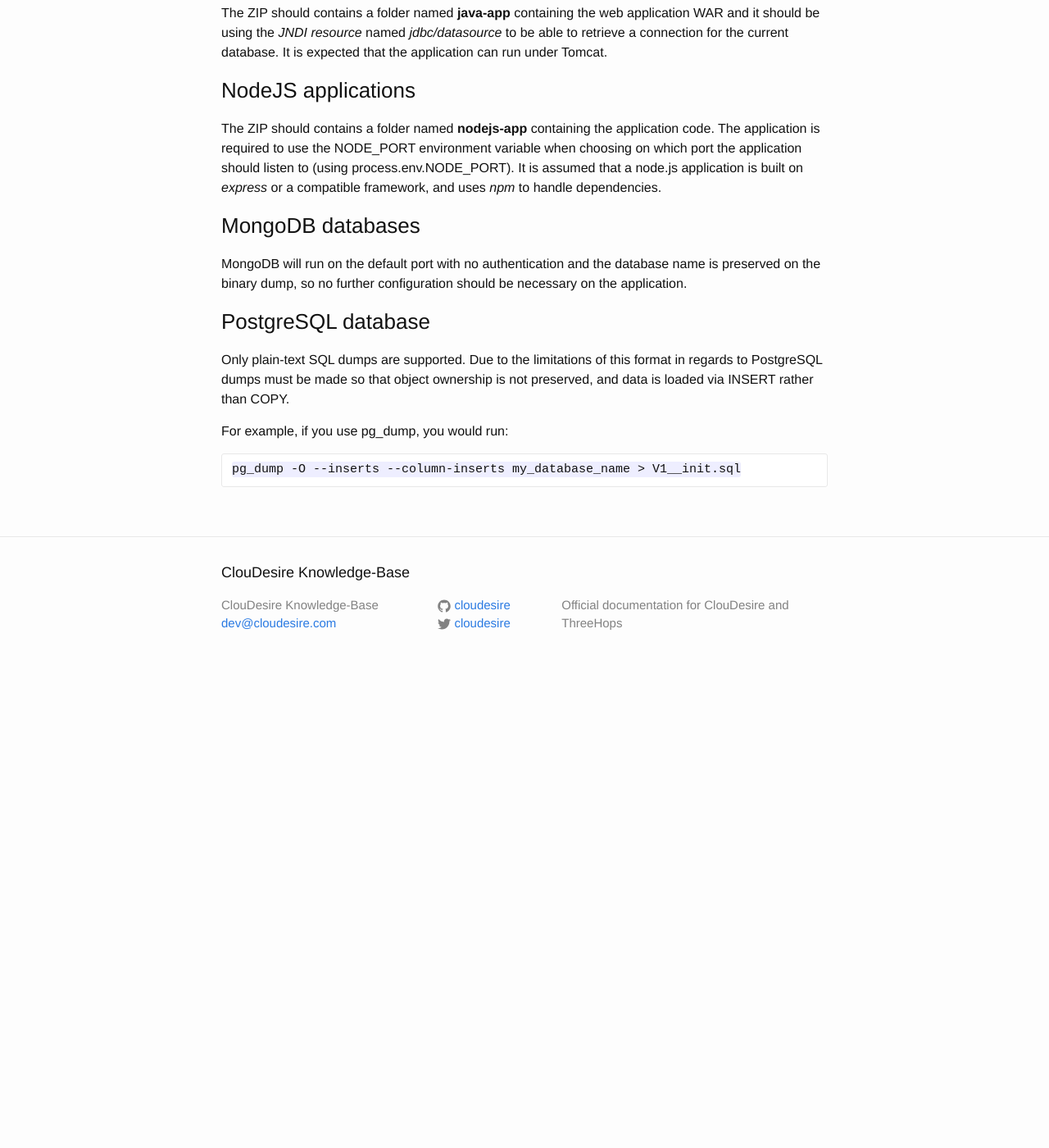
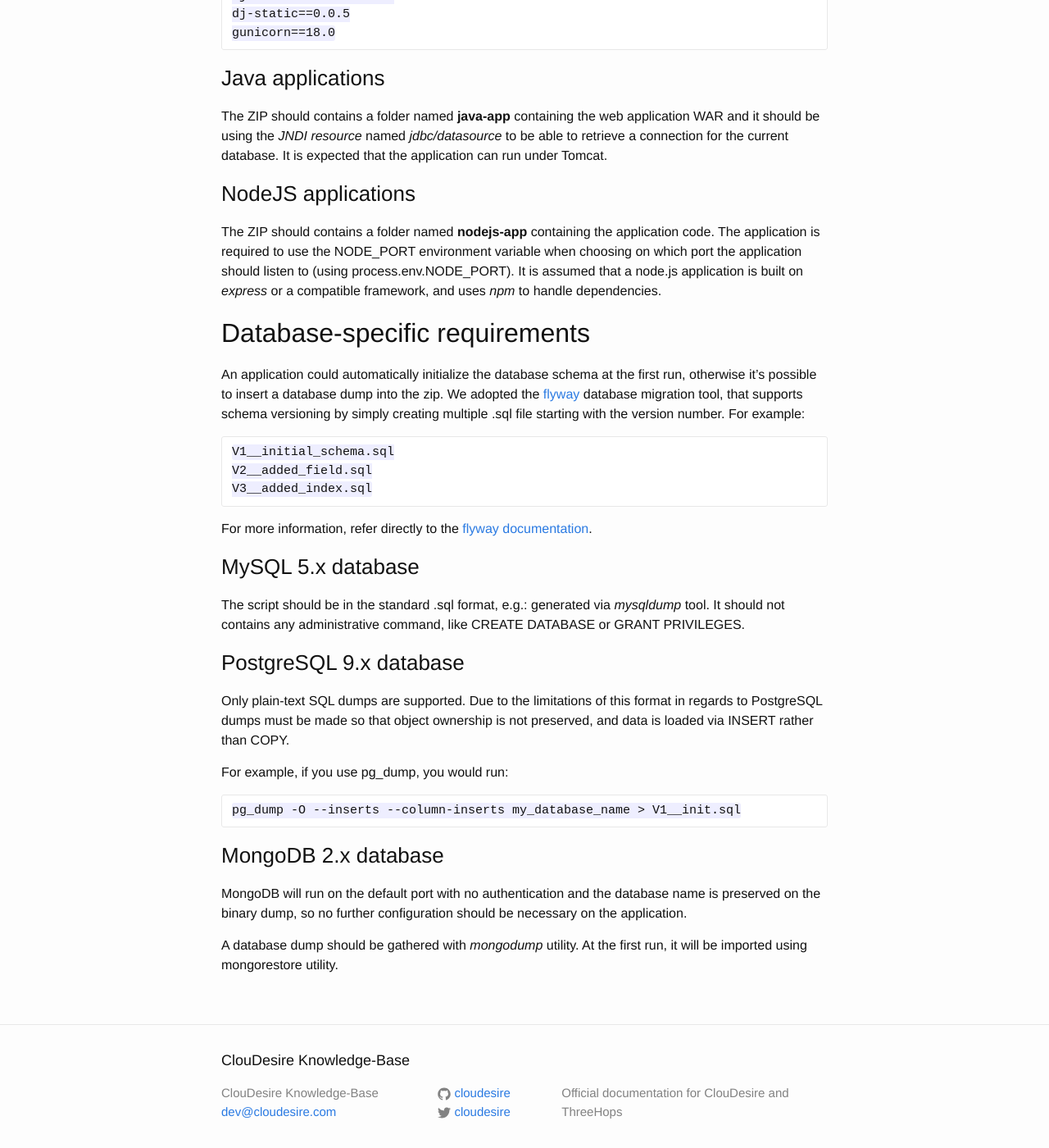
Before and after one commit to AndreaVecchi/cloudesire.github.io, a Jekyll site: the page built from en/000-zip-package.md, in a window 1280 px wide and 1400 px high, scrolled down 1708 px. Shown: the whole window at 82% size. Built offline with Jekyll 4.4.1, drawn with Linux system fonts in a browser that asks for light colours; before the commit the page ends 2540 px from its top, so only the background shows below that; some of the changed text lies outside the part shown.

Commit message:
Improved zip package creation page

````diff
--- a/en/000-zip-package.md
+++ b/en/000-zip-package.md
@@ -12,9 +12,13 @@ To be able to deploy automatically an Application, a ZIP package is required, co
 
 The ZIP package structure must meet the following general criteria:
 
-  * A folder named *sql* when using MySQL and PostgresSQL;
+  * A folder named *sql* when using MySQL and PostgreSQL;
   * A folder named *mongodb* when using MongoDB;
   * A folder with the web application’s code, depending on the language and/or stack used.
+
+## Application Stacks-specific requirements
+
+We support several application stack, but every one has specific things that should be kept in consideration.
 
 ### PHP applications
 
@@ -76,15 +80,35 @@ The ZIP should contains a folder named **java-app** containing the web applicati
 
 The ZIP should contains a folder named **nodejs-app** containing the application code. The application is required to use the NODE_PORT environment variable when choosing on which port the application should listen to (using process.env.NODE_PORT). It is assumed that a node.js application is built on *express* or a compatible framework, and uses *npm* to handle dependencies.
 
-### MongoDB databases
+## Database-specific requirements
 
-MongoDB will run on the default port with no authentication and the database name is preserved on the binary dump, so no further configuration should be necessary on the application.
+An application could automatically initialize the database schema at the first run, otherwise it's possible to insert a database dump into the zip.
+We adopted the [flyway](http://flywaydb.org/) database migration tool, that supports schema versioning by simply creating multiple .sql file starting with the version number. For example:
 
-### PostgreSQL database
+```
+V1__initial_schema.sql
+V2__added_field.sql
+V3__added_index.sql
+```
+
+For more information, refer directly to the [flyway documentation](http://flywaydb.org/documentation/migration/sql.html).
+
+### MySQL 5.x database
+
+The script should be in the standard .sql format, e.g.: generated via *mysqldump* tool. It should not contains any administrative command, like CREATE DATABASE or GRANT PRIVILEGES.
+
+### PostgreSQL 9.x database
 
 Only plain-text SQL dumps are supported. Due to the limitations of this format in regards to PostgreSQL dumps must be made so that object ownership is not preserved, and data is loaded via INSERT rather than COPY.
 
 For example, if you use pg_dump, you would run:
+
 ```
 pg_dump -O --inserts --column-inserts my_database_name > V1__init.sql
 ```
+
+### MongoDB 2.x database
+
+MongoDB will run on the default port with no authentication and the database name is preserved on the binary dump, so no further configuration should be necessary on the application.
+
+A database dump should be gathered with *mongodump* utility. At the first run, it will be imported using mongorestore utility.
````
Also changed, not shown: other parts of en/000-zip-package.md (+1 -1 lines).
